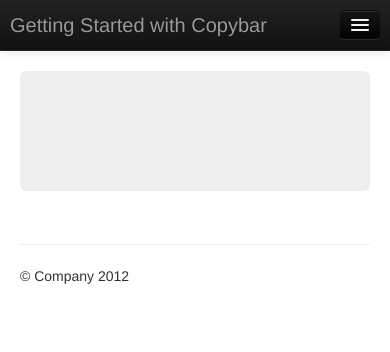
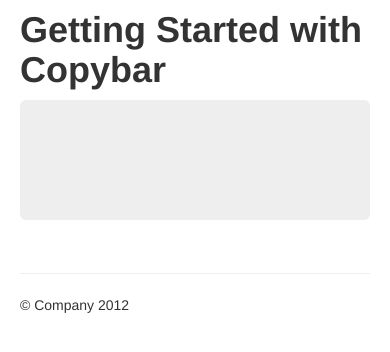
Before and after one commit to copybar/getting-started, a plain HTML site: page index.html in a window 390 px wide. Drawn offline with nearby package versions, Linux system fonts and the light colour scheme.

Commit message:
more cleanup

```diff
--- a/index.html
+++ b/index.html
@@ -19,27 +19,15 @@
 
         <script src="js/vendor/modernizr-2.6.1-respond-1.1.0.min.js"></script>
     </head>
+
+
     <body>
+      <div class="container">
+        <h1>Getting Started with Copybar</h1>
+      </div>
 
-        <!-- This code is taken from http://twitter.github.com/bootstrap/examples/hero.html -->
+      <div class="container">
 
-        <div class="navbar navbar-inverse navbar-fixed-top">
-            <div class="navbar-inner">
-                <div class="container">
-                    <a class="btn btn-navbar" data-toggle="collapse" data-target=".nav-collapse">
-                        <span class="icon-bar"></span>
-                        <span class="icon-bar"></span>
-                        <span class="icon-bar"></span>
-                    </a>
-                    <a class="brand" href="#">Getting Started with Copybar</a>
-
-                </div>
-            </div>
-        </div>
-
-        <div class="container">
-
-            <!-- Main hero unit for a primary marketing message or call to action -->
             <div class="hero-unit">
 							<!-- Copybar snippet -->
             </div>
```
